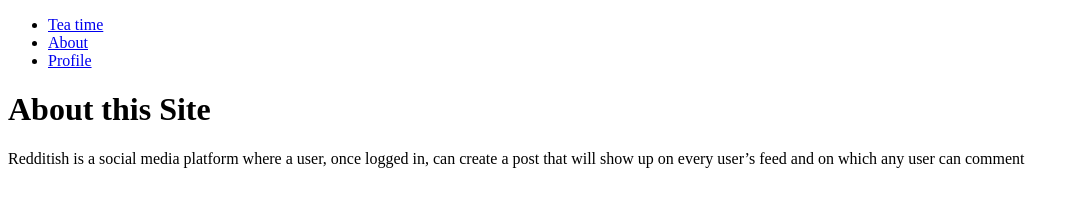
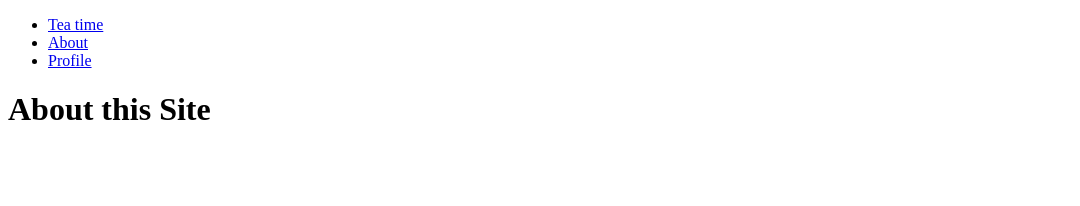
Before and after one commit to BenKats/spillit-monolith, a plain HTML site: page frontend/about.html in a window 1280 px wide. Shown: the whole page, without its empty margins (0-1080 px from the left). Drawn offline with Linux system fonts and the light colour scheme.

Commit message:
Minor linting

```diff
--- a/frontend/about.html
+++ b/frontend/about.html
@@ -14,8 +14,5 @@
             </ul>
         </nav>
         <h1 class="pageName">About this Site</h1>
-    Redditish is a social media platform where a user, once logged in, can
-    create a post that will show up on every user’s feed and on which any user
-    can comment
     </body>
 </html>
```
Also changed, not shown: 1 other file. Lines whose indentation alone changed are shown as unchanged.
